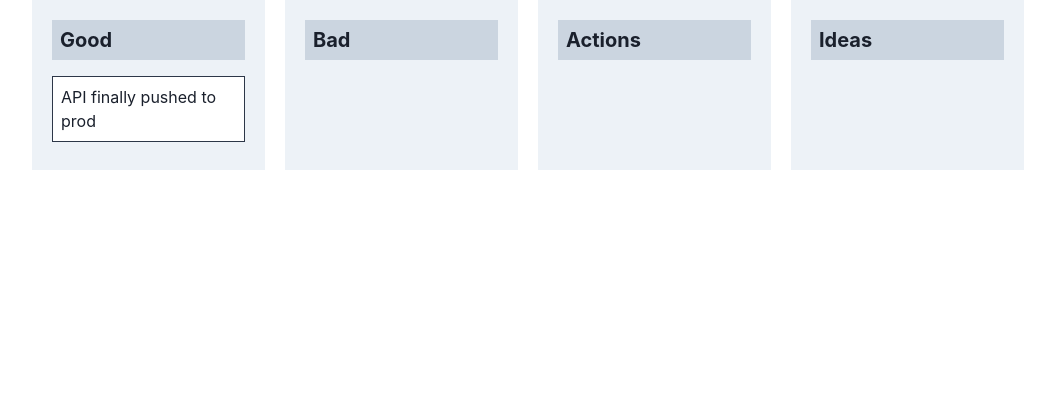
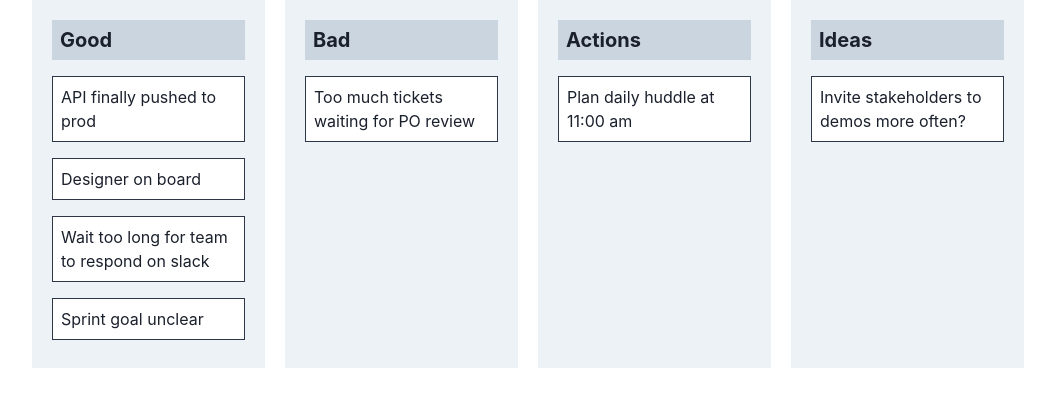
Before and after one commit to remcolakens/simple-scrum, a Next.js app: page / in a window 1280 px wide. Shown: the top 406 px of the page, without its empty margins (112-1167 px from the left). Built offline with nearby package versions, Linux system fonts and the light colour scheme.

Commit message:
add: basic data mapper

```diff
--- /dev/null
+++ b/components/organisms/DropContainer/DropContainer.tsx
@@ -0,0 +1,39 @@
+import { IDropContainer } from '@/components/organisms/DropContainer/types';
+import { Box, Flex, GridItem, Heading, Text } from '@chakra-ui/react';
+import React from 'react';
+import { Draggable, Droppable } from 'react-beautiful-dnd';
+
+const DropContainer: React.FC<IDropContainer> = ({ id, title, tickets }) => (
+	<GridItem bg="gray.100" p={5} flexBasis={1}>
+		<Heading bg="gray.300" size="md" p={2} mb={2} flexShrink={0}>
+			{title}
+		</Heading>
+		<Droppable droppableId={id}>
+			{({ innerRef, placeholder }) => (
+				<Flex ref={innerRef} direction="column" style={{ height: '100%' }}>
+					{tickets.map(({ id, title }, index) => (
+						<Draggable key={id} draggableId={id} index={index}>
+							{({ draggableProps, dragHandleProps, innerRef }) => (
+								<Box
+									p={2}
+									my={2}
+									border="1px"
+									borderColor="gray.700"
+									bg="white"
+									ref={innerRef}
+									{...draggableProps}
+									{...dragHandleProps}
+								>
+									<Text>{title}</Text>
+								</Box>
+							)}
+						</Draggable>
+					))}
+					{placeholder}
+				</Flex>
+			)}
+		</Droppable>
+	</GridItem>
+);
+
+export default DropContainer;
--- /dev/null
+++ b/components/organisms/DropContainer/types.ts
@@ -0,0 +1,7 @@
+import { ITickets } from '../../../types/global';
+
+export interface IDropContainer {
+	id: string;
+	title: string;
+	tickets: ITickets[];
+}
--- a/data/index.ts
+++ b/data/index.ts
@@ -1,30 +1,61 @@
-export const data = {
+import { IData } from '../types/global';
+
+export const data: IData = {
 	tickets: [
 		{
 			id: '8eafcfba-53d3-4e7d-91d9-23a57b8dc296',
 			title: 'API finally pushed to prod',
+		},
+		{
+			id: '5453de58-fdb4-4510-810c-79d69a2904dd',
+			title: 'Designer on board',
+		},
+		{
+			id: 'dc071ba6-8eac-4411-9e21-bba3292a1d09',
+			title: 'Wait too long for team to respond on slack',
+		},
+		{
+			id: '0a1822e2-d564-4f3c-b9aa-e38d58ef8345',
+			title: 'Sprint goal unclear',
+		},
+		{
+			id: 'dacb83d1-9251-4018-b1b6-6d2c14e1931a',
+			title: 'Too much tickets waiting for PO review',
+		},
+		{
+			id: 'd3c60d35-a6b2-41e4-8826-755cbb630dc8',
+			title: 'Plan daily huddle at 11:00 am',
+		},
+		{
+			id: '5453de58-fdb4-4510-810c-79d69a2904da',
+			title: 'Invite stakeholders to demos more often?',
 		},
 	],
 	columns: [
 		{
 			id: 'good',
 			title: 'Good',
-			ticketId: ['8eafcfba-53d3-4e7d-91d9-23a57b8dc296'],
+			ticketId: [
+				'8eafcfba-53d3-4e7d-91d9-23a57b8dc296',
+				'5453de58-fdb4-4510-810c-79d69a2904dd',
+				'dc071ba6-8eac-4411-9e21-bba3292a1d09',
+				'0a1822e2-d564-4f3c-b9aa-e38d58ef8345',
+			],
 		},
 		{
 			id: 'bad',
 			title: 'Bad',
-			ticketId: [],
+			ticketId: ['dacb83d1-9251-4018-b1b6-6d2c14e1931a'],
 		},
 		{
 			id: 'actions',
 			title: 'Actions',
-			ticketId: [],
+			ticketId: ['d3c60d35-a6b2-41e4-8826-755cbb630dc8'],
 		},
 		{
 			id: 'ideas',
 			title: 'Ideas',
-			ticketId: [],
+			ticketId: ['5453de58-fdb4-4510-810c-79d69a2904da'],
 		},
 	],
 };
--- a/pages/index.tsx
+++ b/pages/index.tsx
@@ -1,21 +1,15 @@
-import {
-	Box,
-	Container,
-	Flex,
-	Grid,
-	GridItem,
-	Heading,
-	Text,
-} from '@chakra-ui/react';
+import DropContainer from '@/components/organisms/DropContainer/DropContainer';
+import { Container, Grid } from '@chakra-ui/react';
 import React, { useEffect, useState } from 'react';
-import { DragDropContext, Draggable, Droppable } from 'react-beautiful-dnd';
+import { DragDropContext } from 'react-beautiful-dnd';
 import { data } from '../data';
+import { ITickets } from '../types/global';
 
 export const Home: React.FC = () => {
 	const [SSR, setSSR] = useState(true);
 	const [items] = useState({ ...data });
 
-	console.log(items);
+	const { columns, tickets } = items;
 
 	useEffect(() => {
 		setSSR(false);
@@ -30,55 +24,16 @@ export const Home: React.FC = () => {
 			<Container maxW="container.lg">
 				<DragDropContext onDragEnd={onDragEndHandler}>
 					<Grid templateColumns="repeat(4, 1fr)" gap={5}>
-						<GridItem bg="gray.100" p={5} flexBasis={1}>
-							<Heading bg="gray.300" size="md" p={2} mb={2} flexShrink={0}>
-								Good
-							</Heading>
-
-							<Droppable droppableId={'1'}>
-								{({ innerRef, placeholder }) => (
-									<Flex
-										ref={innerRef}
-										direction="column"
-										style={{ height: '100%' }}
-									>
-										<Draggable key={1} draggableId={'1'} index={1}>
-											{({ draggableProps, dragHandleProps, innerRef }) => (
-												<Box
-													p={2}
-													my={2}
-													border="1px"
-													borderColor="gray.700"
-													bg="white"
-													ref={innerRef}
-													{...draggableProps}
-													{...dragHandleProps}
-												>
-													<Text>API finally pushed to prod</Text>
-												</Box>
-											)}
-										</Draggable>
-
-										{placeholder}
-									</Flex>
+						{columns.map(({ id, title, ticketId }) => (
+							<DropContainer
+								id={id}
+								key={id}
+								title={title}
+								tickets={ticketId.map(
+									(id) => tickets.find((ticket) => ticket.id === id) as ITickets
 								)}
-							</Droppable>
-						</GridItem>
-						<GridItem bg="gray.100" p={5} flexBasis={1}>
-							<Heading bg="gray.300" size="md" p={2} mb={2} flexShrink={0}>
-								Bad
-							</Heading>
-						</GridItem>
-						<GridItem bg="gray.100" p={5} flexBasis={1}>
-							<Heading bg="gray.300" size="md" p={2} mb={2} flexShrink={0}>
-								Actions
-							</Heading>
-						</GridItem>
-						<GridItem bg="gray.100" p={5} flexBasis={1}>
-							<Heading bg="gray.300" size="md" p={2} mb={2} flexShrink={0}>
-								Ideas
-							</Heading>
-						</GridItem>
+							/>
+						))}
 					</Grid>
 				</DragDropContext>
 			</Container>
--- /dev/null
+++ b/types/global.ts
@@ -0,0 +1,15 @@
+export interface ITickets {
+	id: string;
+	title: string;
+}
+
+export interface IColumns {
+	id: string;
+	title: string;
+	ticketId: string[];
+}
+
+export interface IData {
+	tickets: ITickets[];
+	columns: IColumns[];
+}
```
Also changed, not shown: 1 other file (tests, documents, lock files or other folders).
